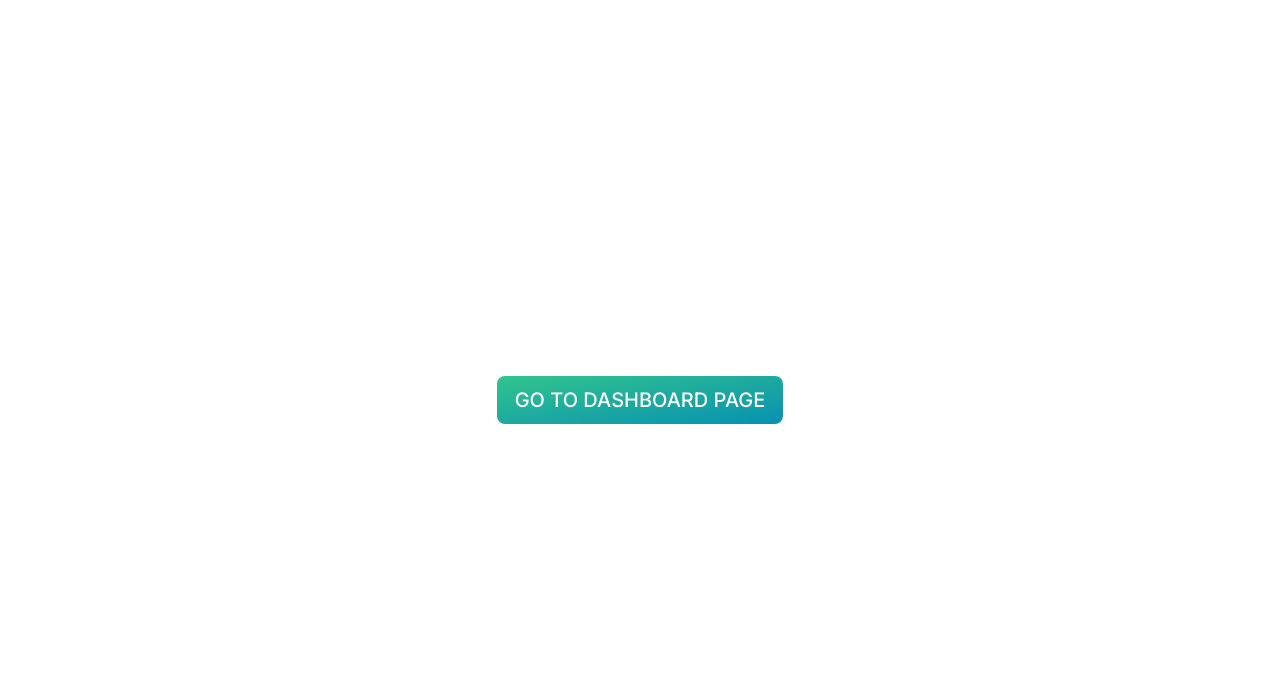
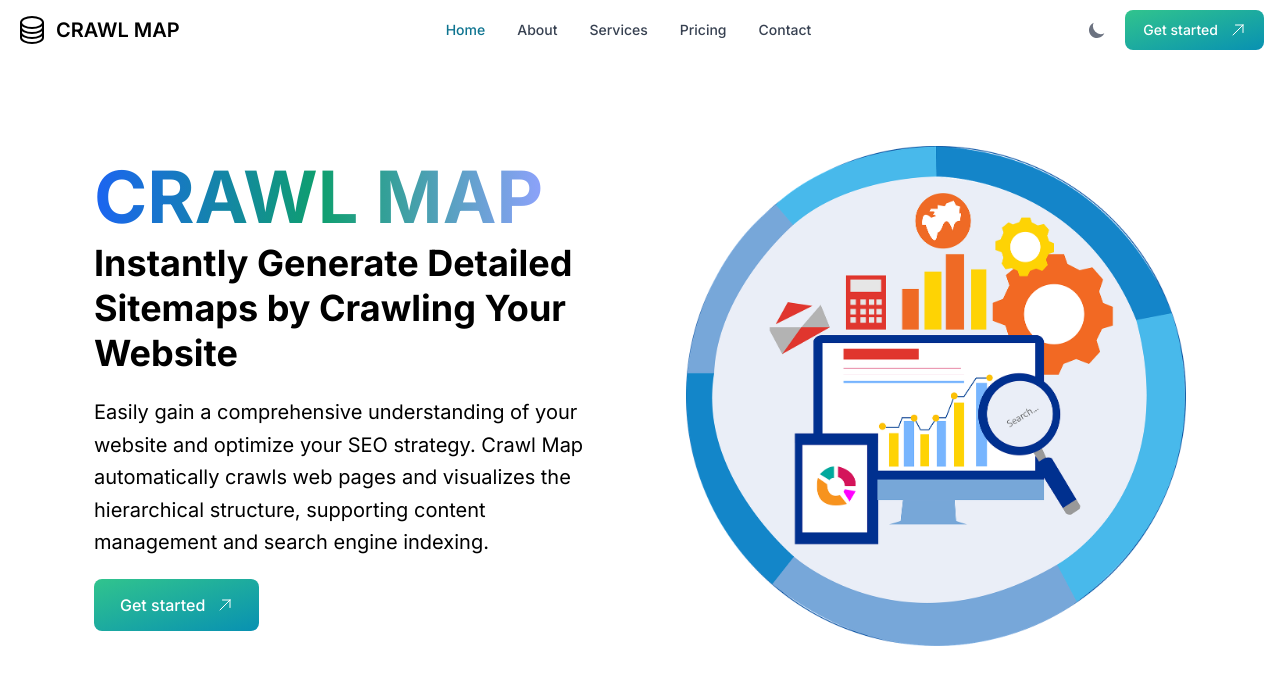
Before and after one commit to mars-tatsuru/crawl_project__frontend, a Next.js app: page / in a window 1280 px wide. Shown: the top 684 px of the page. Built offline with nearby package versions, Linux system fonts and the light colour scheme.

Commit message:
feat: create top page

```diff
--- a/src/app/layout.tsx
+++ b/src/app/layout.tsx
@@ -16,7 +16,7 @@ export default function RootLayout({
 }>) {
   return (
     <html>
-      <body className={inter.className}>{children}</body>
+      <body className={`${inter.className} dark:bg-gray-900`}>{children}</body>
     </html>
   );
 }
--- a/src/app/page.tsx
+++ b/src/app/page.tsx
@@ -1,14 +1,16 @@
+"use client";
+
 import Link from "next/link";
-import { Button } from "flowbite-react";
+import Image from "next/image";
+import { Button, Navbar } from "flowbite-react";
+import Header from "@/components/Top/Header";
+import Hero from "@/components/Top/Hero";
 
 export default function Page() {
   return (
-    <main className="flex min-h-screen items-center justify-center">
-      <Button gradientDuoTone="greenToBlue">
-        <Link href="/home" className="text-xl dark:text-white">
-          GO TO DASHBOARD PAGE
-        </Link>
-      </Button>
-    </main>
+    <div className="top">
+      <Header />
+      <Hero />
+    </div>
   );
 }
--- /dev/null
+++ b/src/components/Top/Header.tsx
@@ -0,0 +1,39 @@
+"use client";
+
+import { Button, Navbar } from "flowbite-react";
+import Image from "next/image";
+import Link from "next/link";
+import { DarkThemeToggle, Flowbite, Dropdown } from "flowbite-react";
+import { CircleStackIcon, ArrowUpRightIcon } from "@heroicons/react/24/outline";
+
+export default function Header() {
+  return (
+    <Navbar fluid>
+      <Navbar.Brand href="/">
+        <CircleStackIcon className="mr-2 h-8 w-8 dark:text-white" />
+        <span className="self-center whitespace-nowrap text-xl font-semibold dark:text-white">
+          CRAWL MAP
+        </span>
+      </Navbar.Brand>
+      <div className="flex md:order-2">
+        <Flowbite>
+          <DarkThemeToggle className="mr-2" />
+        </Flowbite>
+        <Button gradientDuoTone="greenToBlue" label="4">
+          <Link href="/home">Get started</Link>
+          <ArrowUpRightIcon className="ml-3 w-4" />
+        </Button>
+        <Navbar.Toggle />
+      </div>
+      <Navbar.Collapse>
+        <Navbar.Link href="#" active>
+          Home
+        </Navbar.Link>
+        <Navbar.Link href="#">About</Navbar.Link>
+        <Navbar.Link href="#">Services</Navbar.Link>
+        <Navbar.Link href="#">Pricing</Navbar.Link>
+        <Navbar.Link href="#">Contact</Navbar.Link>
+      </Navbar.Collapse>
+    </Navbar>
+  );
+}
--- /dev/null
+++ b/src/components/Top/Hero.tsx
@@ -0,0 +1,35 @@
+"use client";
+
+import Image from "next/image";
+import Link from "next/link";
+import { Button } from "flowbite-react";
+import { ArrowUpRightIcon } from "@heroicons/react/24/outline";
+import Kv from "@/assets/kv.png";
+
+export default function Hero() {
+  return (
+    <div className="flex h-[calc(100vh-8rem)] items-center justify-center gap-20 dark:bg-gray-900">
+      <div className="w-2/5">
+        <h1 className="mb-2 inline-block bg-gradient-to-r from-blue-600 via-green-500 to-indigo-400 bg-clip-text text-7xl font-bold text-transparent ">
+          CRAWL MAP
+        </h1>
+        <h2 className="mb-5 text-4xl font-bold leading-tight dark:text-white">
+          Instantly Generate Detailed Sitemaps by Crawling Your Website
+        </h2>
+        <p className="mb-5 text-xl leading-relaxed dark:text-white">
+          Easily gain a comprehensive understanding of your website and optimize
+          your SEO strategy. Crawl Map automatically crawls web pages and
+          visualizes the hierarchical structure, supporting content management
+          and search engine indexing.
+        </p>
+        <Button gradientDuoTone="greenToBlue" size="xl" label="4">
+          <Link href="/home">Get started</Link>
+          <ArrowUpRightIcon className="ml-3 w-4" />
+        </Button>
+      </div>
+      <div className="">
+        <Image src={Kv} alt="hero" width={500} height={500} />
+      </div>
+    </div>
+  );
+}
```
Also changed, not shown: src/assets/kv-2.png (added), src/assets/kv.png (added).
